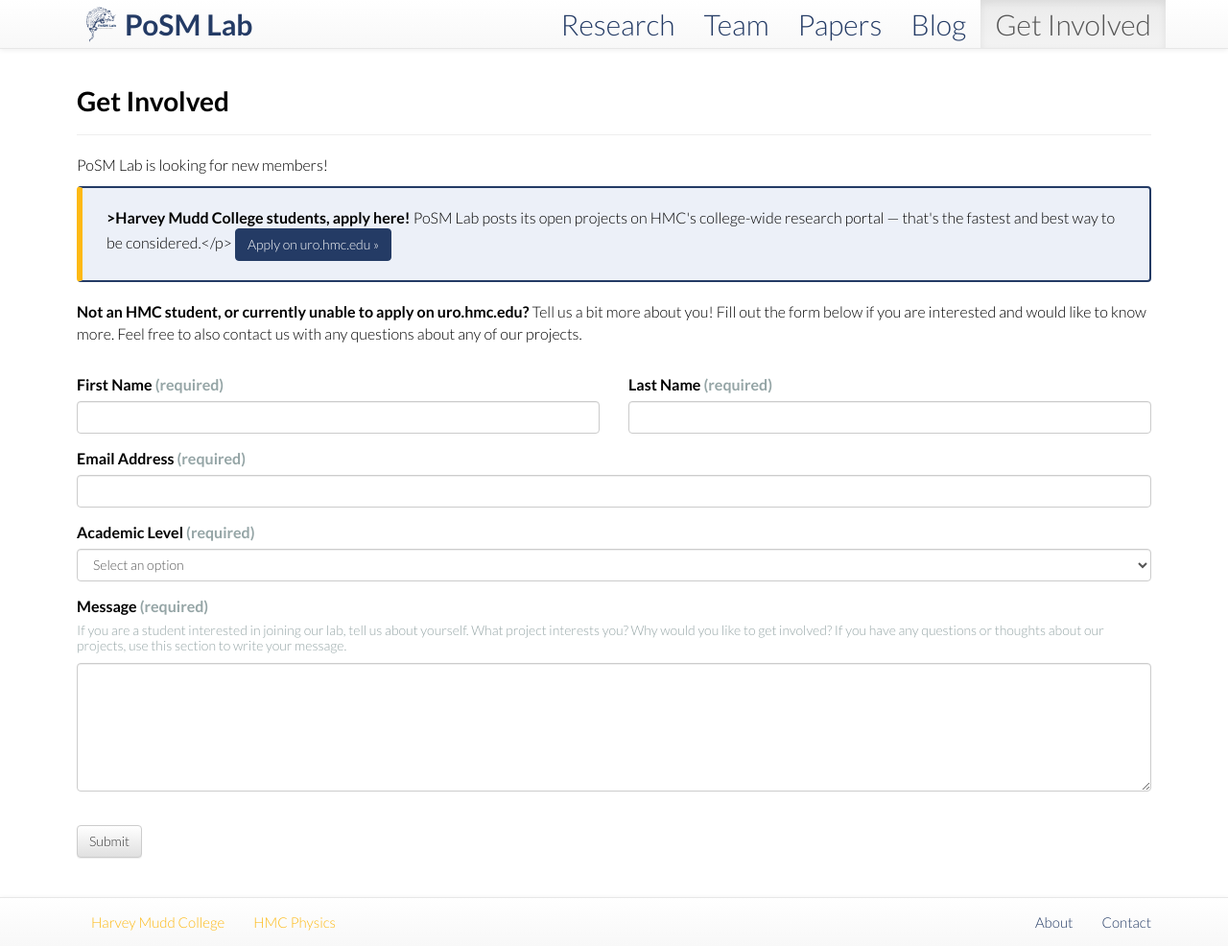
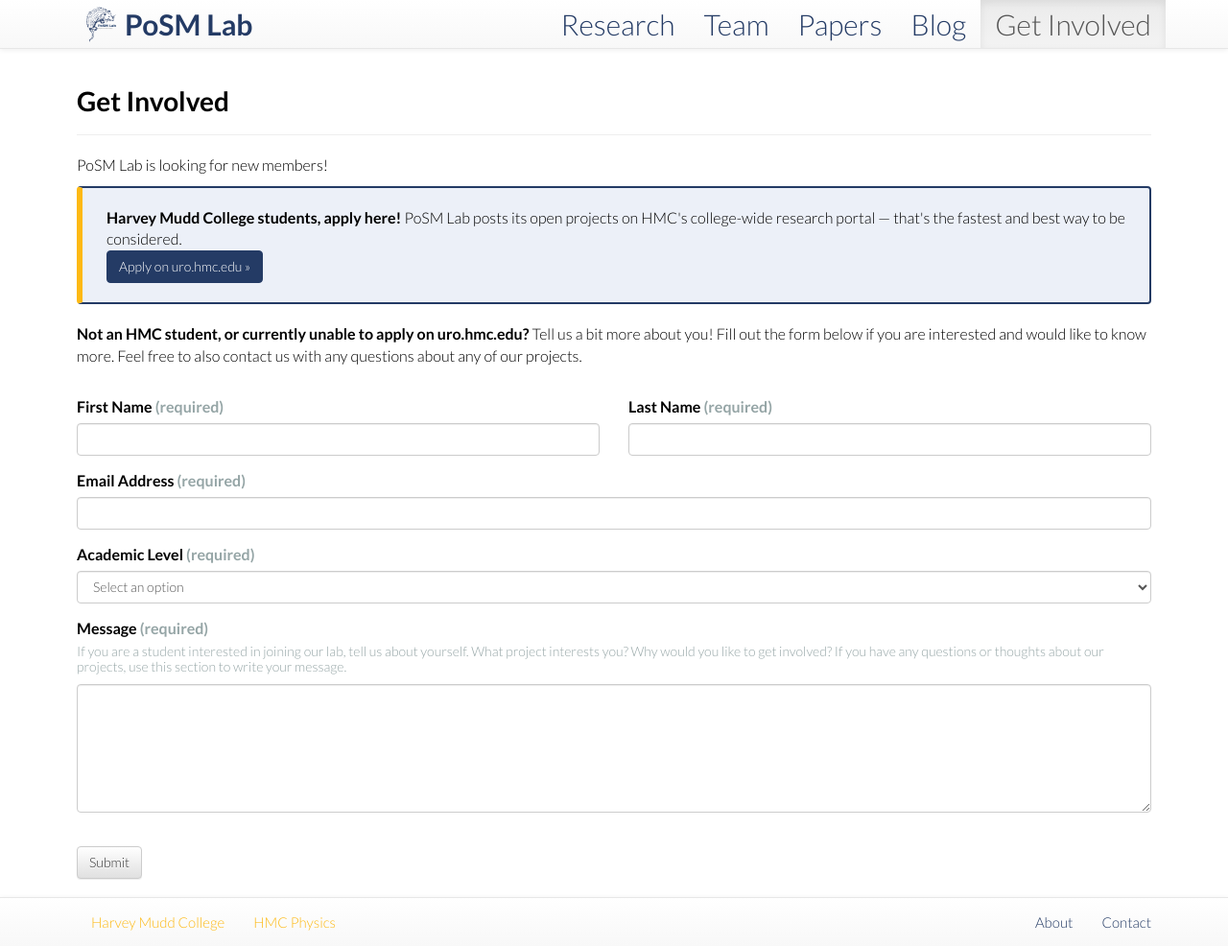
Before and after one commit to posmlab/posmlab.org, a Jekyll site: the page built from getinvolved.md, in a window 1280 px wide and 986 px high. Shown: the whole window at 96% size. Built offline with Jekyll 4.4.1, drawn with Linux system fonts in a browser that asks for light colours; nearby versions of some CDN libraries.

```diff
--- a/getinvolved.md
+++ b/getinvolved.md
@@ -11,7 +11,7 @@ tags: []
 PoSM Lab is looking for new members!
 
 <div class="callout-box">
-  <b>>Harvey Mudd College students, apply here!</b> PoSM Lab posts its open projects on HMC's college-wide research portal — that's the fastest and best way to be considered.</p>
+  <p><b>Harvey Mudd College students, apply here!</b> PoSM Lab posts its open projects on HMC's college-wide research portal — that's the fastest and best way to be considered.</p>
   <a class="btn btn-brand" href="https://uro.hmc.edu/projects?search=posmlab" target="_blank" rel="noopener">Apply on uro.hmc.edu &raquo;</a>
 </div>
 
```
